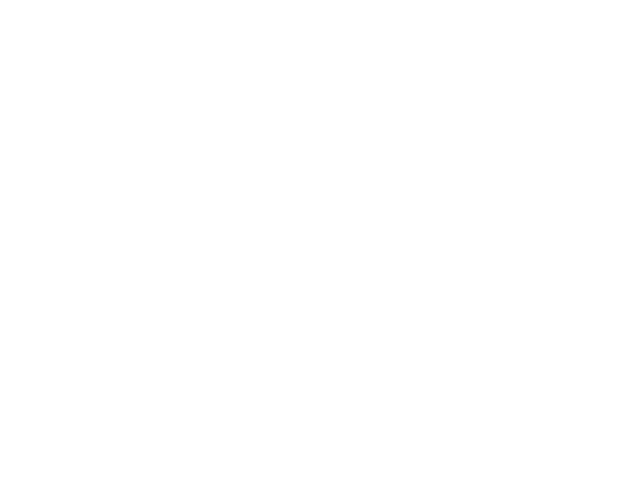
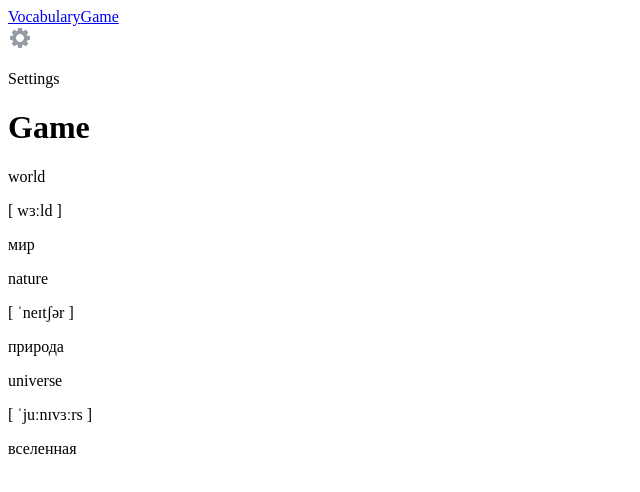
Before and after one commit to elencodes/project_learning-english-app, a React (Create React App) app: page / in a window 1280 px wide. Shown: the top 492 px of the page, without its empty margins (0-640 px from the left). Built offline with nearby package versions, Linux system fonts and the light colour scheme.

Commit message:
the initial structure of the project has been created

```diff
--- a/public/index.html
+++ b/public/index.html
@@ -8,7 +8,7 @@
 </head>
 
 <body>
-	<div id="root"></div>
+	<div id="container"></div>
 </body>
 
 </html>
--- a/src/App.jsx
+++ b/src/App.jsx
@@ -1,25 +1,12 @@
 import { Header } from "./components/Header/Header";
+import { GamePage } from "./components/GamePage/GamePage";
 
 function App() {
 	return (
 		<>
 			<Header />
+			<GamePage />
 		</>
-		// <div className="App">
-		// 	<header className="App-header">
-		// 		<p>
-		// 			Edit <code>src/App.js</code> and save to reload.
-		// 		</p>
-		// 		<a
-		// 			className="App-link"
-		// 			href="https://reactjs.org"
-		// 			target="_blank"
-		// 			rel="noopener noreferrer"
-		// 		>
-		// 			Learn React
-		// 		</a>
-		// 	</header>
-		// </div>
 	);
 }
 
--- /dev/null
+++ b/src/components/GamePage/GamePage.jsx
@@ -0,0 +1,24 @@
+import { WordCard } from "../WordCard/WordCard";
+
+export function GamePage() {
+	return (
+		<>
+			<h1>Game</h1>
+			<WordCard
+				wordTitle="world"
+				transcription="[ wɜːld ]"
+				translate="мир"
+			/>
+			<WordCard
+				wordTitle="nature"
+				transcription="[ ˈneɪtʃər ]"
+				translate="природа"
+			/>
+			<WordCard
+				wordTitle="universe"
+				transcription="[ ˈjuːnɪvɜːrs ]"
+				translate="вселенная"
+			/>
+		</>
+	);
+}
--- a/src/components/Header/Header.jsx
+++ b/src/components/Header/Header.jsx
@@ -1,7 +1,11 @@
+import { Navigation } from "../Navigation/Navigation";
+import { SettingsBar } from "../SettingsBar/SettingsBar";
+
 export function Header() {
 	return (
 		<>
-			<div></div>
+			<Navigation />
+			<SettingsBar />
 		</>
 	);
 }
--- /dev/null
+++ b/src/components/Navigation/Navigation.jsx
@@ -0,0 +1,10 @@
+export function Navigation() {
+	return (
+		<>
+			<nav>
+				<a href="../../../public/index">Vocabulary</a>
+				<a href="../../../public/index">Game</a>
+			</nav>
+		</>
+	);
+}
--- /dev/null
+++ b/src/components/SettingsBar/SettingsBar.jsx
@@ -0,0 +1,12 @@
+import gearIcon from "../../assets/icons/header/gear-header.svg";
+
+export function SettingsBar() {
+	return (
+		<>
+			<div>
+				<img src={gearIcon} alt="gear" />
+				<p>Settings</p>
+			</div>
+		</>
+	);
+}
--- /dev/null
+++ b/src/components/WordCard/WordCard.jsx
@@ -0,0 +1,12 @@
+export function WordCard(props) {
+	const { wordTitle, transcription, translate } = props;
+	return (
+		<>
+			<div>
+				<p>{wordTitle}</p>
+				<p>{transcription}</p>
+				<p>{translate}</p>
+			</div>
+		</>
+	);
+}
--- a/src/index.jsx
+++ b/src/index.jsx
@@ -2,8 +2,8 @@ import React from "react";
 import ReactDOM from "react-dom/client";
 import App from "./App";
 
-const root = ReactDOM.createRoot(document.getElementById("root"));
-root.render(
+const container = ReactDOM.createRoot(document.getElementById("container"));
+container.render(
 	<React.StrictMode>
 		<App />
 	</React.StrictMode>
```
Also changed, not shown: src/assets/icons/header/gear-header.svg (added).
